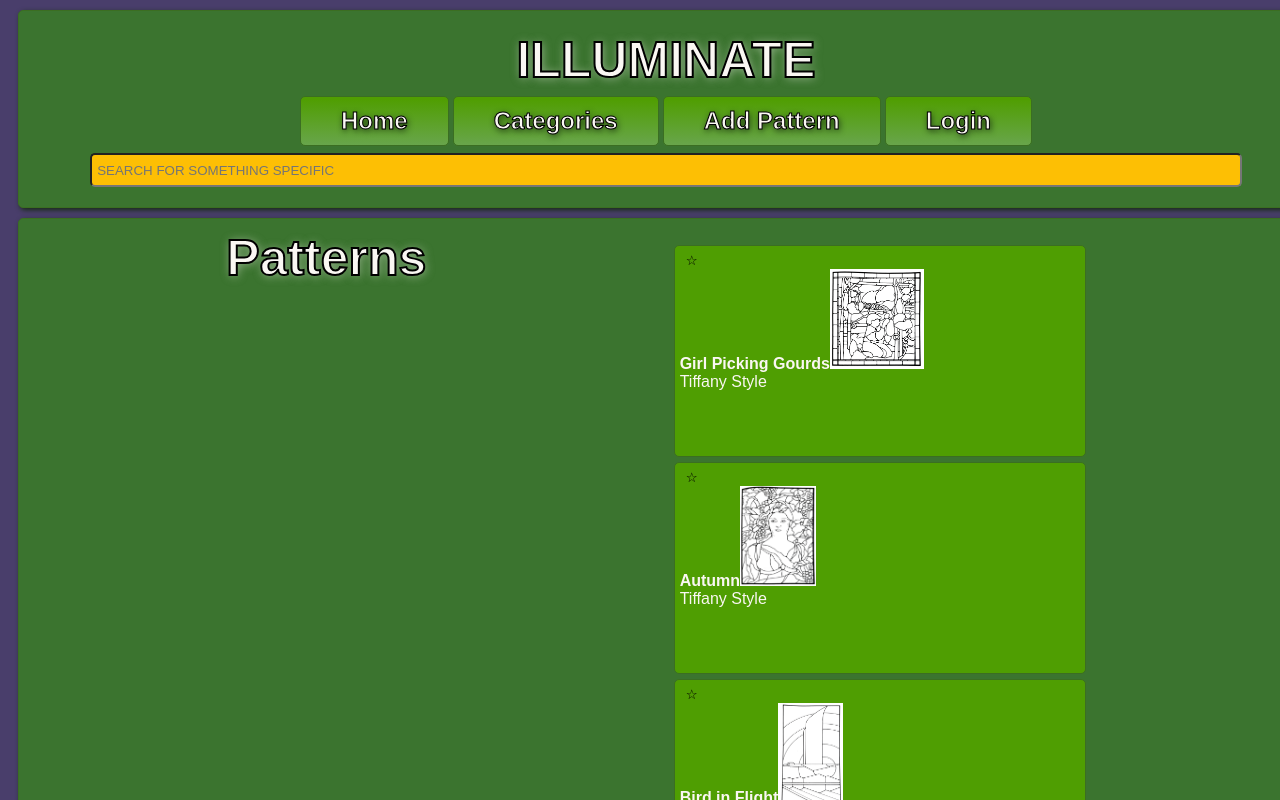
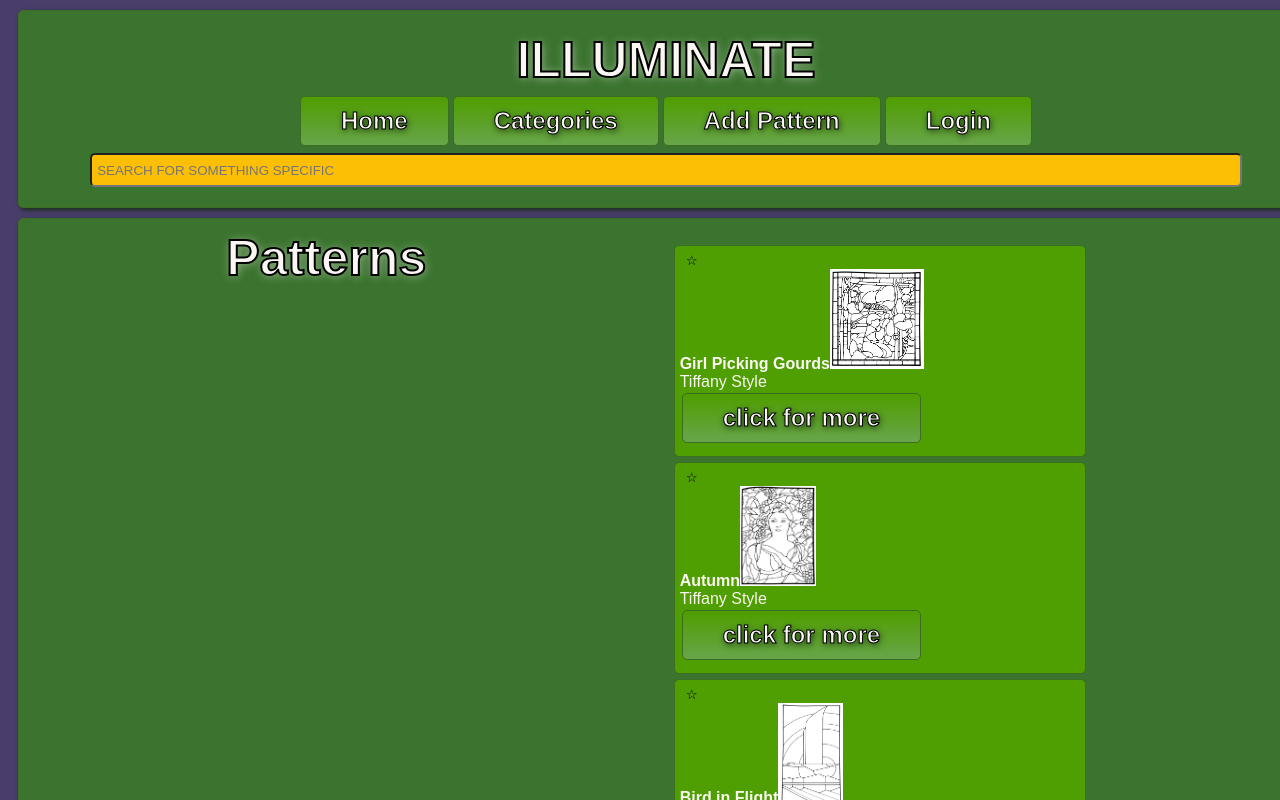
Before and after one commit to ARElton/illuminate-frontend, a React (Create React App) app: page / in a window 1280 px wide. Shown: the top 800 px of the page. Built offline with nearby package versions, Linux system fonts and the light colour scheme; data requests are answered from the project's data file.

Commit message:
pattern view functioning

```diff
--- a/src/components/App.js
+++ b/src/components/App.js
@@ -15,6 +15,7 @@ function App() {
   const [query, setQuery] = useState("")
   const [currentUser, setCurrentUser] = useState(null)
   const [login, setLogin] = useState(true)
+  const [currentPattern, setCurrentPattern] = useState(null)
 
   ///-----------Initial Fetches-------------///
 
@@ -75,6 +76,7 @@ function App() {
           login={login}
           currentUser={currentUser}
           updateProjects={updateProjects}
+          setCurrentPattern={setCurrentPattern}
           />
       </Route>
       <Route exact path="/login">
@@ -85,10 +87,8 @@ function App() {
       </Route>
 
       <Route path="/patterns/:id">
-        <PatternView />
+        <PatternView pattern={currentPattern}/>
       </Route>
-
-
 
 
     </Switch>
--- a/src/components/Login.js
+++ b/src/components/Login.js
@@ -34,7 +34,7 @@ function Login({setCurrentUser}) {
                     value={username}
                     onChange={(e) => setUsername(e.target.value)}
                 />
-                <input type="submit" value="Login" />
+                <input type="submit" className="button" value="Login" />
             </form>
         </div>
     )
--- a/src/components/PatternList.js
+++ b/src/components/PatternList.js
@@ -2,7 +2,7 @@ import React from "react";
 import { BrowserRouter as Router, Route, Switch, Link, NavLink } from 'react-router-dom';
 import PatternTile from './PatternTile';
 
-function PatternList ({patterns, login, currentUser, updateProjects}) {
+function PatternList ({patterns, login, currentUser, updateProjects, setCurrentPattern}) {
 
     const patternComponents = patterns.map((pattern) =>
     <PatternTile
@@ -11,6 +11,7 @@ function PatternList ({patterns, login, currentUser, updateProjects}) {
         login={login}
         currentUser={currentUser}
         updateProjects={updateProjects}
+        setCurrentPattern={setCurrentPattern}
     />
     )
 
--- a/src/components/PatternTile.js
+++ b/src/components/PatternTile.js
@@ -1,7 +1,7 @@
-import React, {useState, useEffect} from "react";
-import { BrowserRouter as Router, Route, Switch, Link, NavLink } from 'react-router-dom';
+import React, {useState} from "react";
+import { BrowserRouter as Router, Link} from 'react-router-dom';
 
-function PatternTile({pattern, currentUser, login, updateProjects}) {
+function PatternTile({pattern, currentUser, login, updateProjects, setCurrentPattern}) {
 
     const [favorite, setFavorite] = useState(false)
     const [project, setProject] = useState({})
@@ -69,6 +69,10 @@ function PatternTile({pattern, currentUser, login, updateProjects}) {
     })
 }
 
+    function handleClick(){
+      setCurrentPattern(pattern)
+    }
+
     return(
         <li className="pattern-card">
             {login ? (
@@ -84,13 +88,19 @@ function PatternTile({pattern, currentUser, login, updateProjects}) {
                     )}
             </div> ) : null}
 
+              <div className="pattern-tile-detail">
+              <strong>{name}</strong>
+              <img src={image} alt={description} />
+              <div className="Category">
+                  <span>{category}</span>
+              </div>
+              <Link to={`/patterns/${id}`}>
+              <button onClick={handleClick} className="button">click for more</button>
+              </Link>
+              </div>
 
 
-            <strong>{name}</strong>
-            <img src={image} alt={description} />
-            <div className="Category">
-                <span>{category}</span>
-            </div>
+
         </li>
     )
 
--- a/src/components/PatternView.js
+++ b/src/components/PatternView.js
@@ -1,12 +1,13 @@
-import React from "react";
-import { BrowserRouter as Router, Route, Switch, Link, NavLink } from 'react-router-dom';
-import ProjectView from './ProjectView';
+import React, {useParams} from "react";
+
 
 function PatternView({pattern}) {
 
+    const {id, name, image, description, category} = pattern
+     console.log(pattern)
     return (
         <div className="pattern-list">
-        <h1>Hello</h1>
+        <h1>{name}</h1>
         </div>
     )
 }
```
